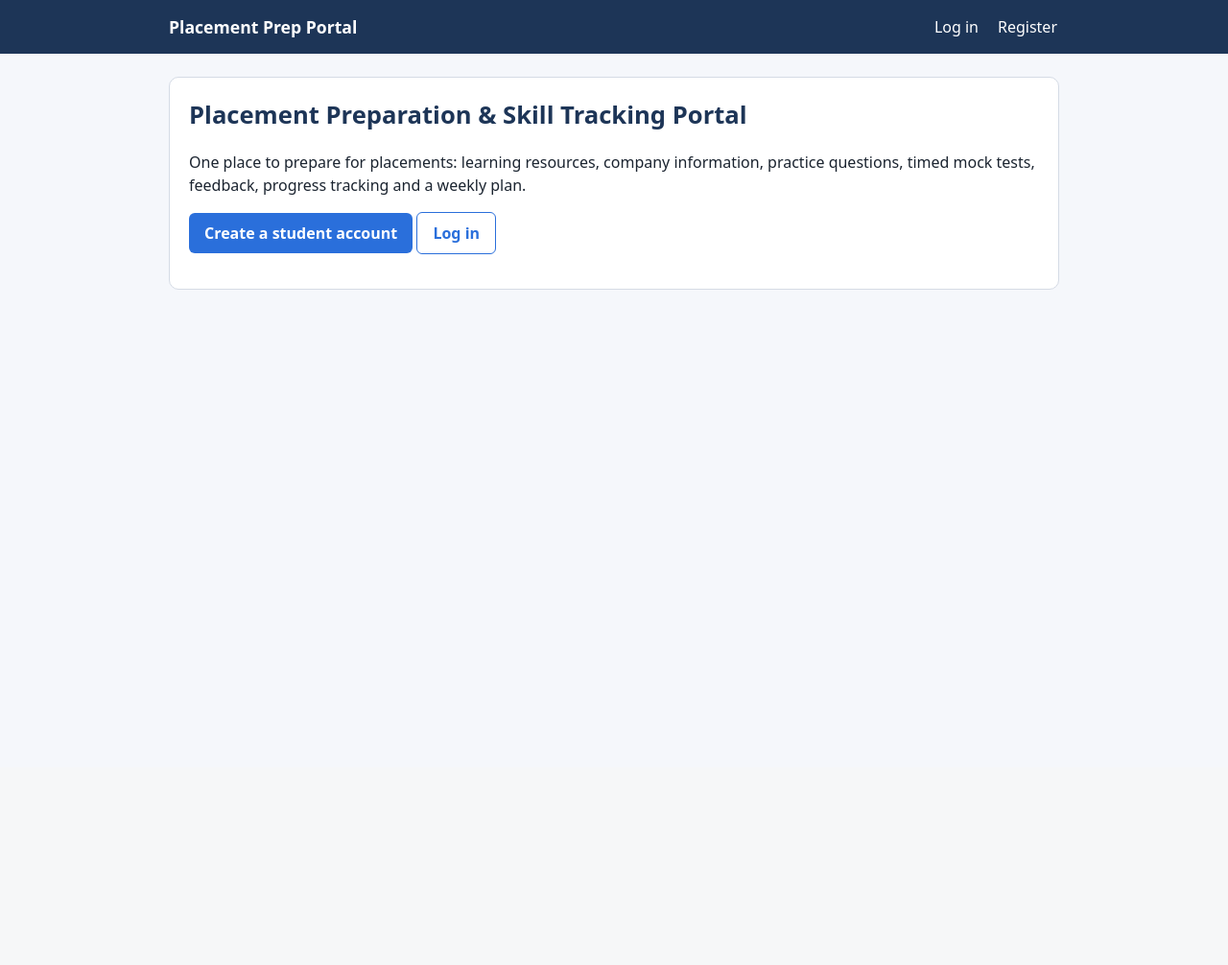
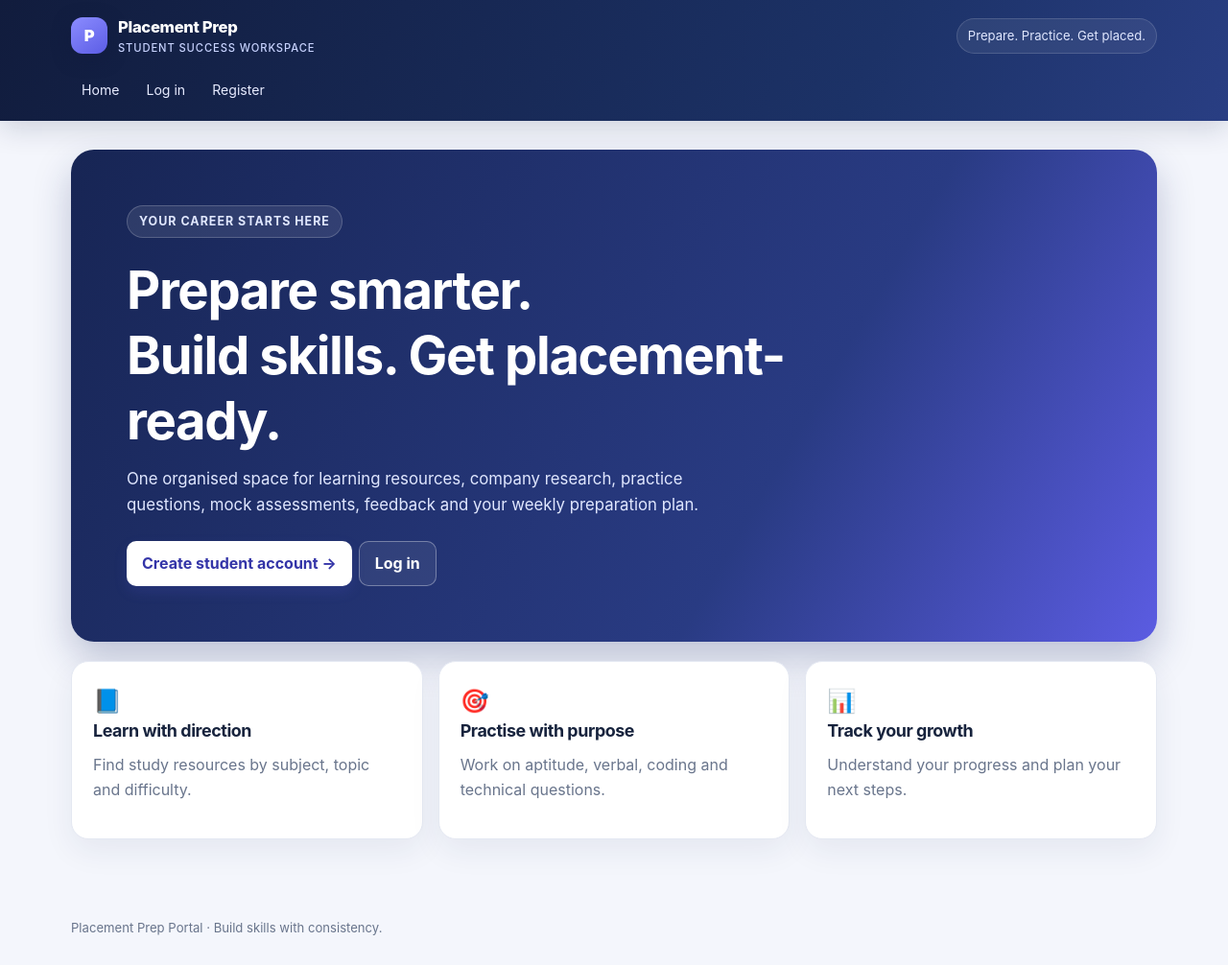
Before and after one commit to Prabhu0786/placement-portal, a Django app: page / in a window 1280 px wide. Shown: the whole page at 96% size. Before the commit the page ends 302 px from the top, so only its background shows below. Run offline with Django 5.2, Linux system fonts and the light colour scheme.

Commit message:
Update placement portal dashboard UI

```diff
--- a/accounts/templates/accounts/base.html
+++ b/accounts/templates/accounts/base.html
@@ -3,144 +3,141 @@
 <head>
   <meta charset="utf-8">
   <meta name="viewport" content="width=device-width, initial-scale=1">
+  <meta name="theme-color" content="#101b3d">
   <title>{% block title %}Placement Preparation Portal{% endblock %}</title>
   <style>
     :root {
-      --bg: #f5f7fb; --card: #ffffff; --text: #1b2430; --muted: #5a6675;
-      --brand: #1d3557; --accent: #2a6fdb; --accent-text: #ffffff;
-      --border: #d5dbe5; --ok: #1f7a4d; --err: #b42318; --warn-bg: #fff4d6;
+      --bg:#f4f6fc; --surface:#fff; --surface-2:#f8faff; --text:#17233d;
+      --muted:#69758c; --brand:#172554; --brand-2:#253b78; --accent:#5b5ce2;
+      --accent-2:#7778f5; --border:#e4e8f2; --success:#13845b; --danger:#c43d4b;
+      --warning:#fff5dc; --shadow:0 12px 32px rgba(25,42,85,.07);
+      --radius:18px;
     }
-    * { box-sizing: border-box; }
-    body { margin: 0; font-family: system-ui, -apple-system, "Segoe UI", Roboto, sans-serif;
-           background: var(--bg); color: var(--text); line-height: 1.5; }
-    a { color: var(--accent); }
-    .skip { position: absolute; left: -999px; }
-    .skip:focus { left: 8px; top: 8px; background: #fff; padding: 8px; z-index: 10; }
-    header { background: var(--brand); color: #fff; }
-    .bar { max-width: 960px; margin: 0 auto; padding: 12px 16px; display: flex;
-           flex-wrap: wrap; align-items: center; gap: 8px 20px; }
-    .brand { font-weight: 700; font-size: 1.1rem; color: #fff; text-decoration: none; margin-right: auto; }
-    nav { display: flex; flex-wrap: wrap; align-items: center; gap: 4px 16px; }
-    nav a, nav button { color: #fff; background: none; border: 0; font: inherit;
-                        cursor: pointer; text-decoration: none; padding: 4px 2px; }
-    nav a:hover, nav button:hover { text-decoration: underline; }
-    nav .who { opacity: .85; font-size: .9rem; }
-    main { max-width: 960px; margin: 24px auto; padding: 0 16px; }
-    .card { background: var(--card); border: 1px solid var(--border); border-radius: 10px;
-            padding: 20px; margin-bottom: 16px; }
-    .narrow { max-width: 520px; margin-left: auto; margin-right: auto; }
-    h1 { margin-top: 0; font-size: 1.6rem; color: var(--brand); }
-    h2 { font-size: 1.15rem; color: var(--brand); margin-top: 0; }
-    .muted { color: var(--muted); }
-    .btn { display: inline-block; background: var(--accent); color: var(--accent-text);
-           border: 0; border-radius: 6px; padding: 9px 16px; font: inherit; font-weight: 600;
-           cursor: pointer; text-decoration: none; }
-    .btn.secondary { background: #fff; color: var(--accent); border: 1px solid var(--accent); }
-    .btn.danger { background: #fff; color: var(--err); border: 1px solid var(--err); }
-    .btn:hover { filter: brightness(.95); }
-    :focus-visible { outline: 3px solid #f4b400; outline-offset: 2px; }
-    .field { margin-bottom: 14px; }
-    label { display: block; font-weight: 600; margin-bottom: 4px; }
-    label.checkbox { font-weight: 400; display: flex; gap: 8px; align-items: flex-start; }
-    input[type=text], input[type=password], input[type=email], input[type=number],
-    input[type=url], input[type=date], select, textarea { width: 100%; padding: 9px 10px; border: 1px solid var(--border);
-      border-radius: 6px; font: inherit; background: #fff; color: var(--text); }
-    .help { color: var(--muted); font-size: .85rem; margin-top: 4px; }
-    .help ul { margin: 4px 0 0; padding-left: 18px; }
-    .error { color: var(--err); font-size: .9rem; margin: 4px 0 0; }
-    .alert { padding: 10px 14px; border-radius: 6px; margin-bottom: 14px; border: 1px solid var(--border); background: #fff; }
-    .alert.success { border-color: var(--ok); color: var(--ok); }
-    .alert.error { border-color: var(--err); color: var(--err); }
-    .alert.warning { background: var(--warn-bg); }
-    .grid { display: grid; grid-template-columns: repeat(auto-fit, minmax(230px, 1fr)); gap: 14px; }
-    .progress { background: #e6eaf2; border-radius: 999px; height: 12px; overflow: hidden; }
-    .progress > span { display: block; height: 100%; background: var(--ok); }
-    ul.plain { list-style: none; padding: 0; margin: 0; }
-    ul.plain li { padding: 6px 0; border-bottom: 1px solid var(--border); }
-    ul.plain li:last-child { border-bottom: 0; }
-    .row { display: flex; flex-wrap: wrap; gap: 10px; align-items: center; justify-content: space-between; }
-    .tag { font-size: .75rem; background: #e6eaf2; border-radius: 999px; padding: 2px 8px; color: var(--brand); }
-    dl { margin: 0; } dt { font-weight: 600; margin-top: 10px; } dd { margin: 2px 0 0; }
-    form.inline { display: inline; }
-    .btn.small { padding: 4px 10px; font-size: .85rem; }
-    .table-wrap { overflow-x: auto; }
-    table { width: 100%; border-collapse: collapse; }
-    th, td { text-align: left; padding: 8px 10px; border-bottom: 1px solid var(--border); vertical-align: top; }
-    th { font-size: .85rem; color: var(--muted); }
-    .actions { display: flex; flex-wrap: wrap; gap: 6px; }
-    .filters { display: grid; grid-template-columns: repeat(auto-fit, minmax(160px, 1fr)); gap: 10px; align-items: end; }
-    .filters .field { margin-bottom: 0; }
-    .pager { display: flex; gap: 14px; align-items: center; margin-top: 12px; }
-    .status-published { background: #d9f2e4; color: #14532d; }
-    .status-pending_review { background: #fff0c2; color: #6b4e00; }
-    .status-draft { background: #e6eaf2; color: #1d3557; }
-    .status-archived { background: #eee; color: #555; }
-    .status-planned { background: #e6eaf2; color: #1d3557; }
-    .status-in_progress { background: #dbe8ff; color: #1b3f8f; }
-    .status-rescheduled { background: #fff0c2; color: #6b4e00; }
-    .status-missed { background: #fde2e0; color: #7a1710; }
-    .status-completed { background: #d9f2e4; color: #14532d; }
-    .result-correct { background: #d9f2e4; color: #14532d; }
-    .result-incorrect { background: #fde2e0; color: #7a1710; }
-    .result-manual { background: #e6eaf2; color: #1d3557; }
-    .timer-bar { position: sticky; top: 0; z-index: 5; display: flex; justify-content: space-between;
-                 align-items: center; gap: 12px; background: var(--card); border: 1px solid var(--border);
-                 border-radius: 8px; padding: 10px 14px; margin-bottom: 10px; }
-    .timer { font-size: 1.5rem; font-weight: 700; font-variant-numeric: tabular-nums; color: var(--brand); }
-    .timer.urgent { color: var(--err); }
-    #id_questions { max-height: 340px; overflow-y: auto; border: 1px solid var(--border);
-                    border-radius: 6px; padding: 8px 10px; }
-    #id_questions div { margin-bottom: 6px; }
-    #id_questions label { font-weight: 400; display: flex; gap: 8px; align-items: flex-start; }
-    .stats { display: grid; grid-template-columns: repeat(auto-fit, minmax(150px, 1fr)); gap: 12px; margin-bottom: 16px; }
-    .stat { background: var(--card); border: 1px solid var(--border); border-radius: 10px; padding: 12px 14px; color: var(--muted); font-size: .9rem; }
-    .stat strong { display: block; font-size: 1.7rem; color: var(--brand); }
-    .bar-strong > span { background: #1f7a4d; }
-    .bar-developing > span { background: #b7791f; }
-    .bar-weak > span { background: #b42318; }
-    .bar-nodata > span { background: #8793a5; }
-    .level-strong { background: #d9f2e4; color: #14532d; }
-    .level-developing { background: #fff0c2; color: #6b4e00; }
-    .level-weak { background: #fde2e0; color: #7a1710; }
-    .level-nodata { background: #e6eaf2; color: #1d3557; }
-    details { margin-top: 10px; } summary { cursor: pointer; font-weight: 600; color: var(--accent); }
-    @media print { header, .no-print, .skip { display: none !important; } body { background: #fff; }
-                   .card, .stat { break-inside: avoid; border-color: #999; } }
-    fieldset.field-group { border: 0; padding: 0; margin: 0 0 14px; }
-    fieldset.field-group legend { font-weight: 600; padding: 0; margin-bottom: 4px; }
+    *{box-sizing:border-box}
+    html{scroll-behavior:smooth}
+    body{margin:0;background:var(--bg);color:var(--text);font-family:Inter,ui-sans-serif,system-ui,-apple-system,"Segoe UI",sans-serif;line-height:1.6}
+    a{color:var(--accent);text-decoration:none}
+    a:hover{text-decoration:none}
+    .skip{position:absolute;left:-999px}.skip:focus{left:12px;top:12px;background:#fff;padding:10px;z-index:100;border-radius:8px}
+    .site-header{background:linear-gradient(115deg,#111c3d,#1c3267 70%,#293e83);color:#fff;box-shadow:0 8px 28px rgba(15,27,61,.16)}
+    .header-inner{max-width:1180px;margin:auto;padding:15px 24px 13px}
+    .topline{display:flex;align-items:center;justify-content:space-between;gap:18px}
+    .brand{display:flex;align-items:center;gap:11px;color:#fff;font-weight:800;font-size:1.04rem;letter-spacing:-.02em}
+    .brand-mark{display:grid;place-items:center;width:38px;height:38px;border-radius:12px;background:linear-gradient(145deg,#8b8cff,#5c5de5);font-weight:900;box-shadow:0 5px 18px #101b3d88}
+    .brand small{display:block;color:#c7d2fe;font-weight:500;font-size:.7rem;letter-spacing:.08em;text-transform:uppercase}
+    .user-chip{color:#e0e7ff;background:#ffffff12;border:1px solid #ffffff24;padding:7px 11px;border-radius:999px;font-size:.82rem}
+    nav{display:flex;flex-wrap:wrap;align-items:center;gap:6px;margin-top:15px}
+    nav a,nav button{display:inline-flex;align-items:center;color:#e7ebff;background:transparent;border:0;border-radius:9px;padding:8px 11px;font:inherit;font-size:.88rem;cursor:pointer}
+    nav a:hover,nav button:hover,nav a:focus-visible{background:#ffffff18;color:#fff}
+    nav .who{display:none}
+    main{max-width:1180px;margin:30px auto 64px;padding:0 24px;min-height:55vh}
+    h1,h2,h3{color:var(--text);line-height:1.25;letter-spacing:-.025em}
+    h1{font-size:clamp(1.65rem,3vw,2.25rem);margin:0 0 15px}
+    h2{font-size:1.12rem;margin:0 0 12px}
+    h3{font-size:1rem;margin:0 0 8px}
+    p{margin-top:0}
+    .muted{color:var(--muted)}
+    .card{background:var(--surface);border:1px solid var(--border);border-radius:var(--radius);padding:22px;margin-bottom:18px;box-shadow:var(--shadow)}
+    .narrow{max-width:560px;margin:38px auto}
+    .btn{display:inline-flex;justify-content:center;align-items:center;gap:8px;background:linear-gradient(135deg,var(--accent),#4849c8);color:#fff;border:0;border-radius:10px;padding:10px 16px;font:inherit;font-weight:700;cursor:pointer;text-decoration:none;box-shadow:0 6px 14px #5b5ce226;transition:transform .18s,box-shadow .18s}
+    .btn:hover{color:#fff;transform:translateY(-1px);box-shadow:0 9px 18px #5b5ce238}
+    .btn.secondary{background:#fff;color:var(--accent);border:1px solid #d9dcff;box-shadow:none}
+    .btn.danger{background:#fff;color:var(--danger);border:1px solid #f1cbd0;box-shadow:none}
+    .btn.small{padding:6px 10px;font-size:.84rem}
+    :focus-visible{outline:3px solid #f4b400;outline-offset:3px}
+    .field{margin-bottom:16px}
+    label{display:block;font-weight:700;font-size:.9rem;margin-bottom:6px}
+    label.checkbox{font-weight:500;display:flex;gap:9px;align-items:flex-start}
+    input[type=text],input[type=password],input[type=email],input[type=number],input[type=url],input[type=date],input[type=file],select,textarea{width:100%;padding:11px 13px;border:1px solid #dce2ef;border-radius:10px;font:inherit;background:#fff;color:var(--text);transition:border .15s,box-shadow .15s}
+    input:focus,select:focus,textarea:focus{outline:none;border-color:var(--accent-2);box-shadow:0 0 0 4px #7778f51c}
+    input[type=checkbox],input[type=radio]{accent-color:var(--accent)}
+    .help{color:var(--muted);font-size:.83rem;margin-top:5px}.help ul{margin:4px 0 0;padding-left:18px}
+    .error{color:var(--danger);font-size:.88rem;margin:5px 0 0}
+    .alert{padding:12px 15px;border-radius:12px;margin-bottom:15px;border:1px solid var(--border);background:#fff}
+    .alert.success{border-color:#b9e5d2;background:#effbf5;color:#126747}
+    .alert.error{border-color:#f1cbd0;background:#fff5f5;color:#a52d3b}
+    .alert.warning{background:var(--warning);border-color:#f4dfaa}
+    .grid{display:grid;grid-template-columns:repeat(auto-fit,minmax(225px,1fr));gap:16px}
+    .progress{background:#e9edf7;border-radius:999px;height:10px;overflow:hidden}
+    .progress>span{display:block;height:100%;background:linear-gradient(90deg,#6366e9,#27b58b);border-radius:inherit}
+    ul.plain{list-style:none;padding:0;margin:0}
+    ul.plain li{padding:9px 0;border-bottom:1px solid var(--border)}
+    ul.plain li:last-child{border-bottom:0}
+    .row{display:flex;flex-wrap:wrap;gap:12px;align-items:center;justify-content:space-between}
+    .tag{display:inline-flex;font-size:.75rem;background:#eef0ff;border-radius:999px;padding:3px 9px;color:#4547b8;font-weight:700}
+    dl{margin:0}dt{font-weight:700;margin-top:13px;color:#45516a}dd{margin:3px 0 0;color:var(--muted)}
+    form.inline{display:inline}
+    .table-wrap{overflow-x:auto;border:1px solid var(--border);border-radius:12px}
+    table{width:100%;border-collapse:collapse;background:#fff}
+    th,td{text-align:left;padding:11px 13px;border-bottom:1px solid var(--border);vertical-align:top}
+    th{font-size:.82rem;color:var(--muted);background:#f8f9fd}
+    .actions{display:flex;flex-wrap:wrap;gap:7px}
+    .filters{display:grid;grid-template-columns:repeat(auto-fit,minmax(160px,1fr));gap:12px;align-items:end}
+    .filters .field{margin-bottom:0}.pager{display:flex;gap:14px;align-items:center;margin-top:14px}
+    .status-published,.status-completed,.result-correct,.level-strong{background:#dff7eb;color:#116344}
+    .status-pending_review,.status-rescheduled,.level-developing{background:#fff3d2;color:#795400}
+    .status-draft,.status-planned,.result-manual,.level-nodata{background:#edf0f7;color:#40506b}
+    .status-archived{background:#eee;color:#555}.status-in_progress{background:#e2eaff;color:#234b9a}
+    .status-missed,.result-incorrect,.level-weak{background:#fde7e9;color:#9f2635}
+    .timer-bar{position:sticky;top:8px;z-index:5;display:flex;justify-content:space-between;align-items:center;gap:12px;background:#fff;border:1px solid var(--border);border-radius:14px;padding:12px 16px;margin-bottom:12px;box-shadow:var(--shadow)}
+    .timer{font-size:1.5rem;font-weight:800;font-variant-numeric:tabular-nums;color:var(--brand)}.timer.urgent{color:var(--danger)}
+    #id_questions{max-height:340px;overflow-y:auto;border:1px solid var(--border);border-radius:10px;padding:10px}
+    #id_questions div{margin-bottom:7px}#id_questions label{font-weight:500;display:flex;gap:8px;align-items:flex-start}
+    .stats{display:grid;grid-template-columns:repeat(auto-fit,minmax(150px,1fr));gap:13px;margin-bottom:18px}
+    .stat{background:#fff;border:1px solid var(--border);border-radius:15px;padding:15px;color:var(--muted);font-size:.88rem;box-shadow:var(--shadow)}
+    .stat strong{display:block;font-size:1.8rem;color:var(--text);letter-spacing:-.04em}
+    .bar-strong>span{background:#1f9b70}.bar-developing>span{background:#d49a32}.bar-weak>span{background:#c94a58}.bar-nodata>span{background:#8793a5}
+    details{margin-top:10px}summary{cursor:pointer;font-weight:700;color:var(--accent)}
+    .page-footer{max-width:1180px;margin:0 auto;padding:0 24px 28px;color:var(--muted);font-size:.82rem}
+    @media(max-width:700px){
+      .header-inner{padding:13px 16px}.topline{align-items:flex-start}.brand{font-size:.95rem}.user-chip{font-size:.72rem;max-width:45%;text-align:right}
+      nav{flex-wrap:nowrap;overflow-x:auto;padding-bottom:5px;scrollbar-width:thin;gap:4px}
+      nav a,nav button{white-space:nowrap;font-size:.82rem;padding:8px 10px}
+      main{margin:20px auto 44px;padding:0 15px}
+      .card{padding:17px;border-radius:15px}
+      .grid{grid-template-columns:1fr}
+      .stats{grid-template-columns:repeat(2,minmax(0,1fr))}
+    }
+    @media print{header,.no-print,.skip{display:none!important}body{background:#fff}.card,.stat{break-inside:avoid;border-color:#999;box-shadow:none}}
+    fieldset.field-group{border:0;padding:0;margin:0 0 14px}fieldset.field-group legend{font-weight:700;padding:0;margin-bottom:5px}
   </style>
 </head>
 <body>
   <a class="skip" href="#content">Skip to main content</a>
-  <header>
-    <div class="bar">
-      <a class="brand" href="{% url 'home' %}">Placement Prep Portal</a>
+  <header class="site-header">
+    <div class="header-inner">
+      <div class="topline">
+        <a class="brand" href="{% url 'home' %}">
+          <span class="brand-mark">P</span>
+          <span>Placement Prep <small>Student success workspace</small></span>
+        </a>
+        {% if user.is_authenticated %}
+          <span class="user-chip">{{ user.get_full_name|default:user.username }}{% if user.role_name %} · {{ user.role_name }}{% endif %}</span>
+        {% else %}
+          <span class="user-chip">Prepare. Practice. Get placed.</span>
+        {% endif %}
+      </div>
       <nav aria-label="Main">
         {% if user.is_authenticated %}
           <a href="{% url 'dashboard' %}">Dashboard</a>
-          {% if user.is_student %}<a href="{% url 'practice_home' %}">Practice</a><a href="{% url 'assessment_list' %}">Assessments</a><a href="{% url 'progress' %}">Progress</a><a href="{% url 'plan' %}">Plan</a><a href="{% url 'recommendations' %}">Recommended</a>{% endif %}
+          {% if user.is_student %}<a href="{% url 'practice_home' %}">Practice</a><a href="{% url 'assessment_list' %}">Assessments</a><a href="{% url 'progress' %}">Progress</a><a href="{% url 'plan' %}">Plan</a><a href="{% url 'recommendations' %}">For you</a>{% endif %}
           {% if user.is_tpo %}<a href="{% url 'reports_home' %}">Reports</a>{% endif %}
           <a href="{% url 'resource_list' %}">Resources</a>
           <a href="{% url 'company_list' %}">Companies</a>
           {% if user.is_student %}<a href="{% url 'profile' %}">My profile</a>{% endif %}
-          {% if user.is_tpo or user.is_faculty %}<a href="{% url 'manage_home' %}">Manage content</a>{% endif %}
-          {% if user.is_staff %}<a href="/admin/">Admin panel</a>{% endif %}
-          <span class="who">{{ user.get_full_name|default:user.username }}{% if user.role_name %} ({{ user.role_name }}){% endif %}</span>
-          <form class="inline" method="post" action="{% url 'logout' %}">{% csrf_token %}<button type="submit">Log out</button></form>
+          {% if user.is_tpo or user.is_faculty %}<a href="{% url 'manage_home' %}">Manage</a>{% endif %}
+          {% if user.is_staff %}<a href="/admin/">Admin</a>{% endif %}
+          <form class="inline" method="post" action="{% url 'logout' %}">{% csrf_token %}<button type="submit">Log out ↗</button></form>
         {% else %}
-          <a href="{% url 'login' %}">Log in</a>
-          <a href="{% url 'register' %}">Register</a>
+          <a href="{% url 'home' %}">Home</a><a href="{% url 'login' %}">Log in</a><a href="{% url 'register' %}">Register</a>
         {% endif %}
       </nav>
     </div>
   </header>
   <main id="content">
-    {% if messages %}
-      {% for message in messages %}
-        <div class="alert {{ message.tags }}" role="status">{{ message }}</div>
-      {% endfor %}
-    {% endif %}
+    {% if messages %}{% for message in messages %}<div class="alert {{ message.tags }}" role="status">{{ message }}</div>{% endfor %}{% endif %}
     {% block content %}{% endblock %}
   </main>
+  <footer class="page-footer">Placement Prep Portal · Build skills with consistency.</footer>
 </body>
 </html>
--- a/accounts/templates/accounts/home.html
+++ b/accounts/templates/accounts/home.html
@@ -1,11 +1,15 @@
 {% extends "accounts/base.html" %}
+{% block title %}Placement Prep Portal{% endblock %}
 {% block content %}
-<div class="card">
-  <h1>Placement Preparation &amp; Skill Tracking Portal</h1>
-  <p>One place to prepare for placements: learning resources, company information, practice questions, timed mock tests, feedback, progress tracking and a weekly plan.</p>
-  <p>
-    <a class="btn" href="{% url 'register' %}">Create a student account</a>
-    <a class="btn secondary" href="{% url 'login' %}">Log in</a>
-  </p>
-</div>
+<section style="background:linear-gradient(120deg,#172554,#293b83 65%,#5b5ce2);color:#fff;border-radius:24px;padding:clamp(28px,6vw,58px);box-shadow:0 18px 38px #1d2d6840;overflow:hidden">
+  <span style="display:inline-block;background:#ffffff18;border:1px solid #ffffff30;color:#e0e7ff;border-radius:999px;padding:6px 12px;font-size:.78rem;font-weight:700;letter-spacing:.08em">YOUR CAREER STARTS HERE</span>
+  <h1 style="color:#fff;font-size:clamp(2rem,5vw,3.4rem);max-width:760px;margin:20px 0 14px">Prepare smarter.<br>Build skills. Get placement-ready.</h1>
+  <p style="color:#e0e7ff;max-width:650px;font-size:1.05rem">One organised space for learning resources, company research, practice questions, mock assessments, feedback and your weekly preparation plan.</p>
+  <div class="actions" style="margin-top:24px"><a class="btn" style="background:#fff;color:#3435a8" href="{% url 'register' %}">Create student account →</a><a class="btn secondary" style="background:#ffffff12;color:#fff;border-color:#ffffff55" href="{% url 'login' %}">Log in</a></div>
+</section>
+<section class="grid" style="margin-top:20px">
+  <article class="card"><div style="font-size:1.5rem">📘</div><h2>Learn with direction</h2><p class="muted">Find study resources by subject, topic and difficulty.</p></article>
+  <article class="card"><div style="font-size:1.5rem">🎯</div><h2>Practise with purpose</h2><p class="muted">Work on aptitude, verbal, coding and technical questions.</p></article>
+  <article class="card"><div style="font-size:1.5rem">📊</div><h2>Track your growth</h2><p class="muted">Understand your progress and plan your next steps.</p></article>
+</section>
 {% endblock %}
```
Also changed, not shown: accounts/templates/accounts/achievement_form.html (+4 -6 lines), accounts/templates/accounts/login.html (+5 -3 lines), accounts/templates/accounts/profile.html (+16 -39 lines), accounts/templates/accounts/profile_edit.html (+4 -6 lines), accounts/templates/accounts/register.html (+6 -4 lines).
